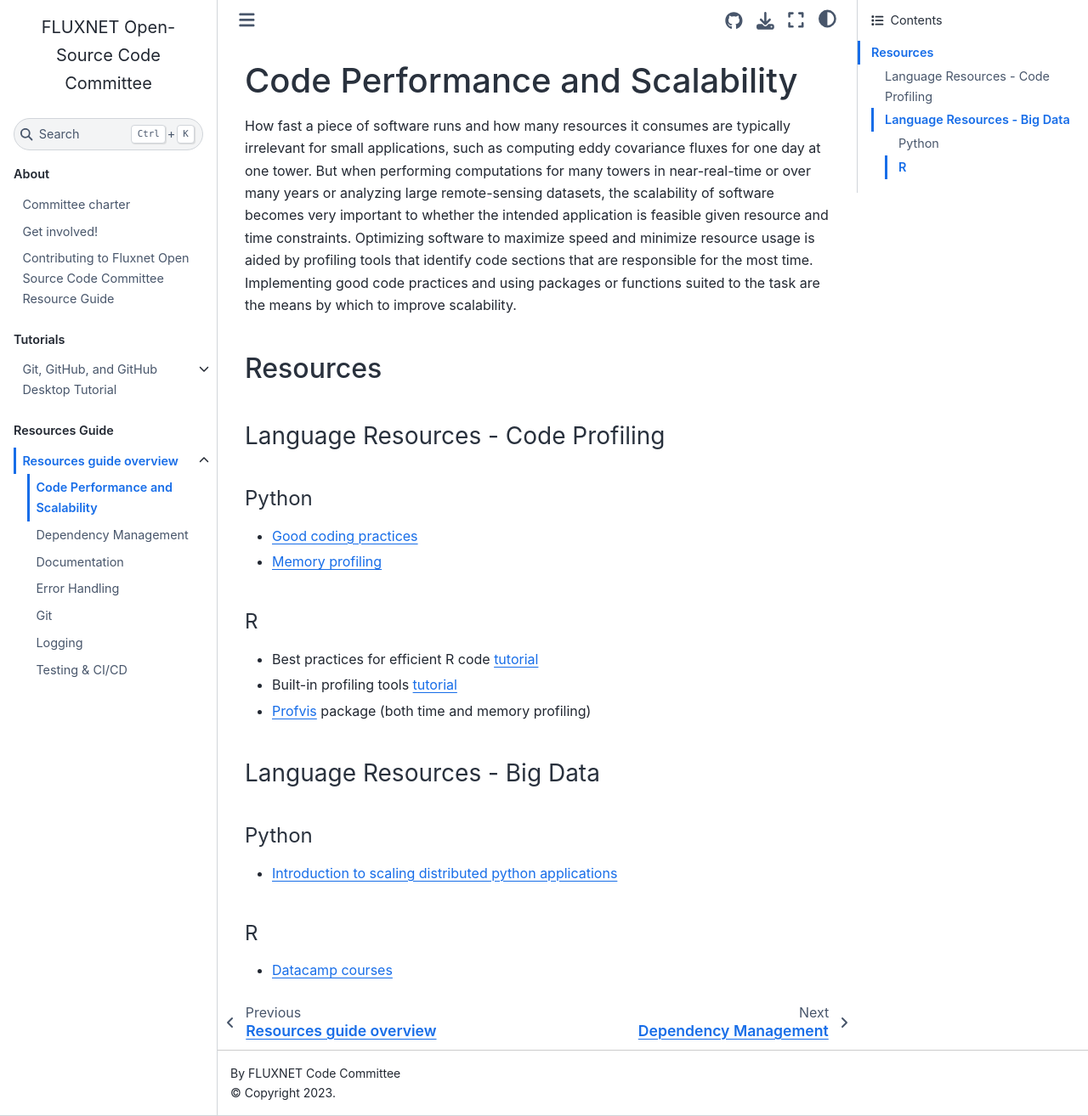
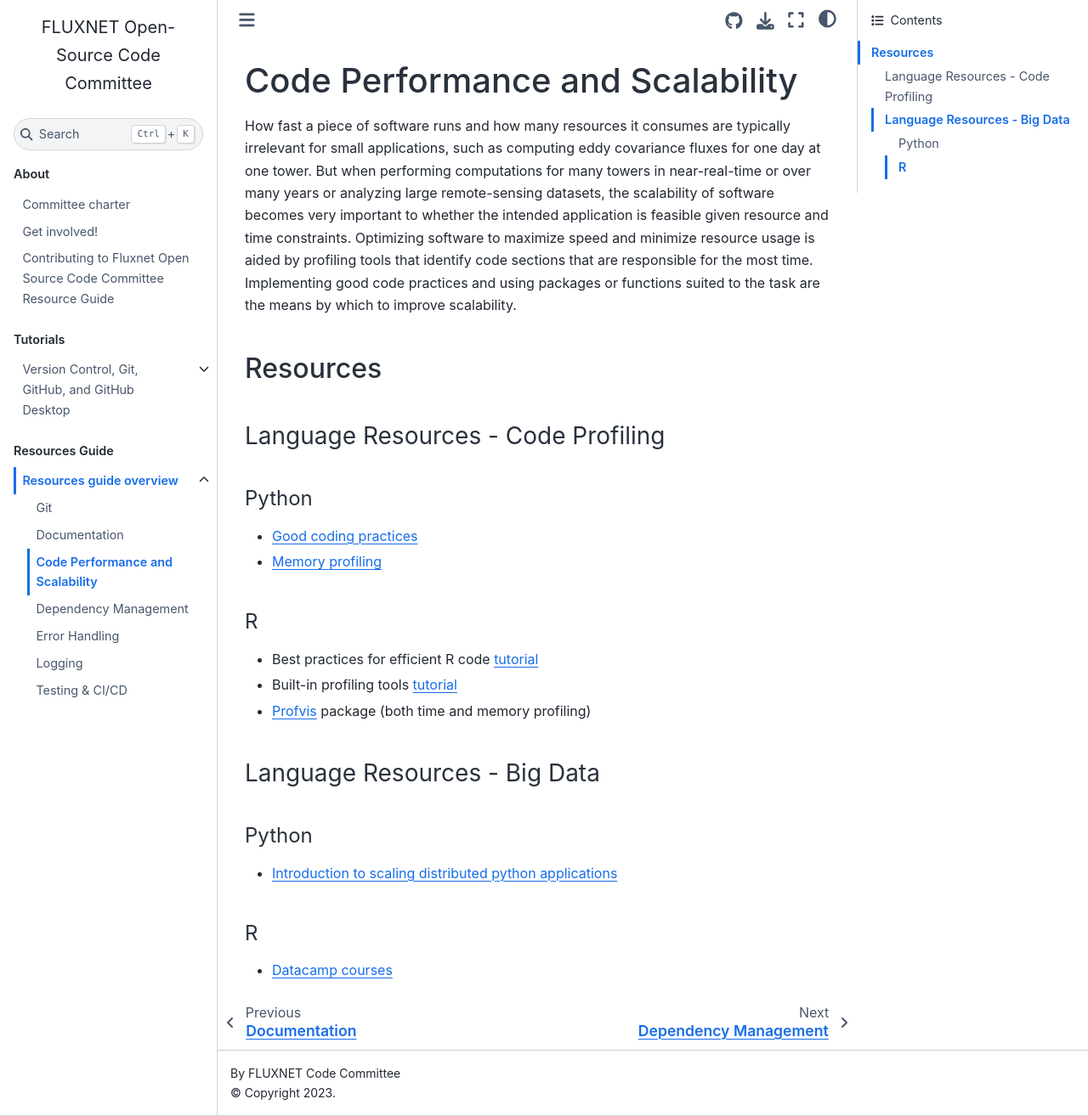
Before and after one commit to fluxnet-open-source/website, a Jupyter Book: the page built from resources-guide/code_performance_and_scalability.md, in a window 1280 px wide and 1314 px high. Shown: the whole window at 85% size. Built offline with Jupyter Book 1.0.4 settings and Sphinx 7.4.7 and the Sphinx Book theme 1.1.4, drawn with Linux system fonts in a browser that asks for light colours; part of the change alters nothing that is shown.

Commit message:
Revert "Change Resource Guide Toc to use glob"
This reverts commit d784ffae7094b08c955e6efe82d235ec63179d72.

```diff
--- a/_toc.yml
+++ b/_toc.yml
@@ -15,4 +15,10 @@ parts:
   chapters:
   - file: resources-guide/index
     sections:
-    - glob: resources-guide/*
+    - file: resources-guide/git
+    - file: resources-guide/documentation
+    - file: resources-guide/code_performance_and_scalability
+    - file: resources-guide/dependency_management
+    - file: resources-guide/error_handling
+    - file: resources-guide/logging
+    - file: resources-guide/testing
--- a/tutorials/git/index.md
+++ b/tutorials/git/index.md
@@ -1,4 +1,4 @@
-# Git, GitHub, and GitHub Desktop Tutorial
+# Version Control, Git, GitHub, and GitHub Desktop
 
 ## What is Version Control?
 
```
Also changed, not shown: README.md (line endings or trailing spaces).
